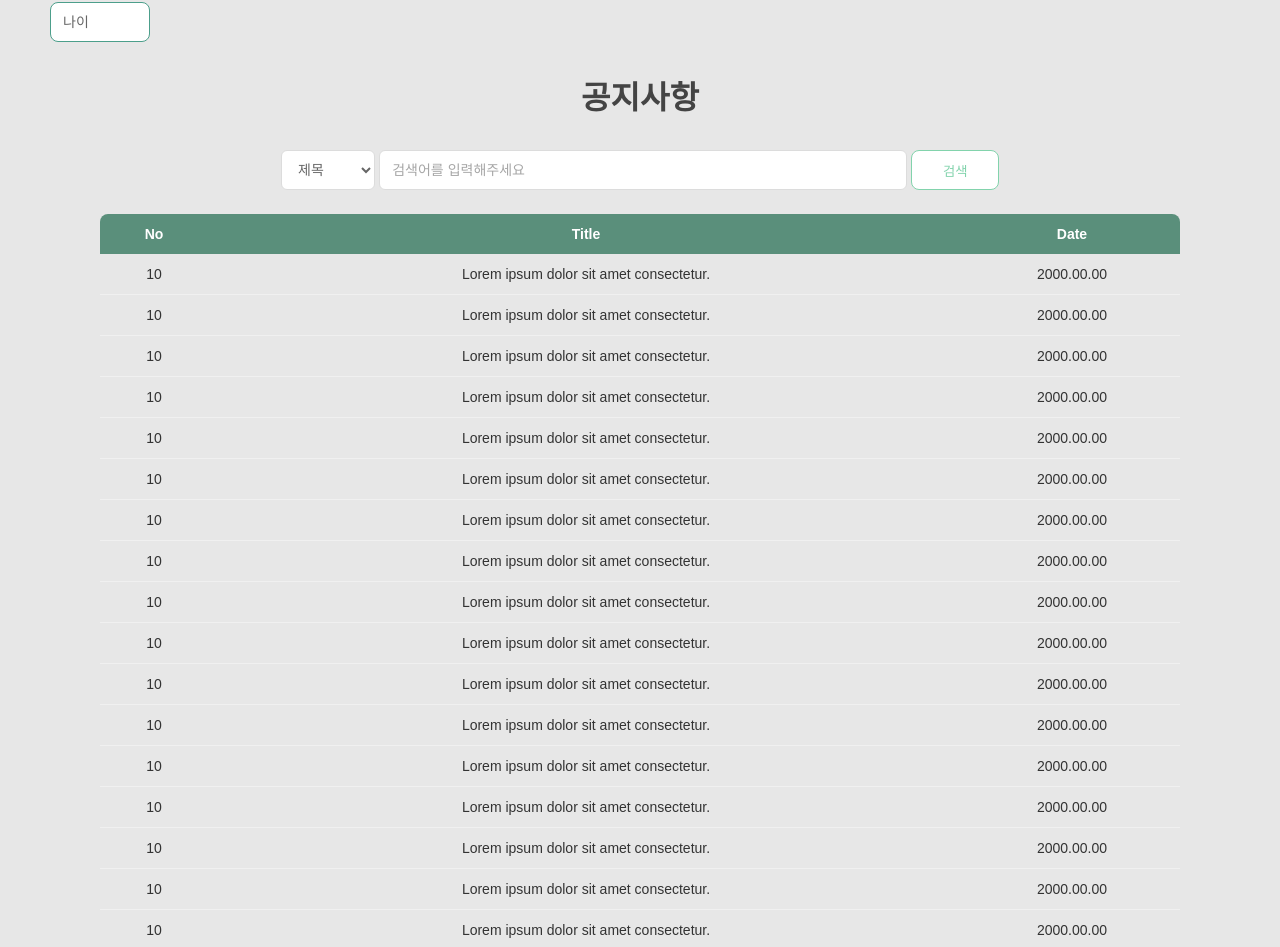
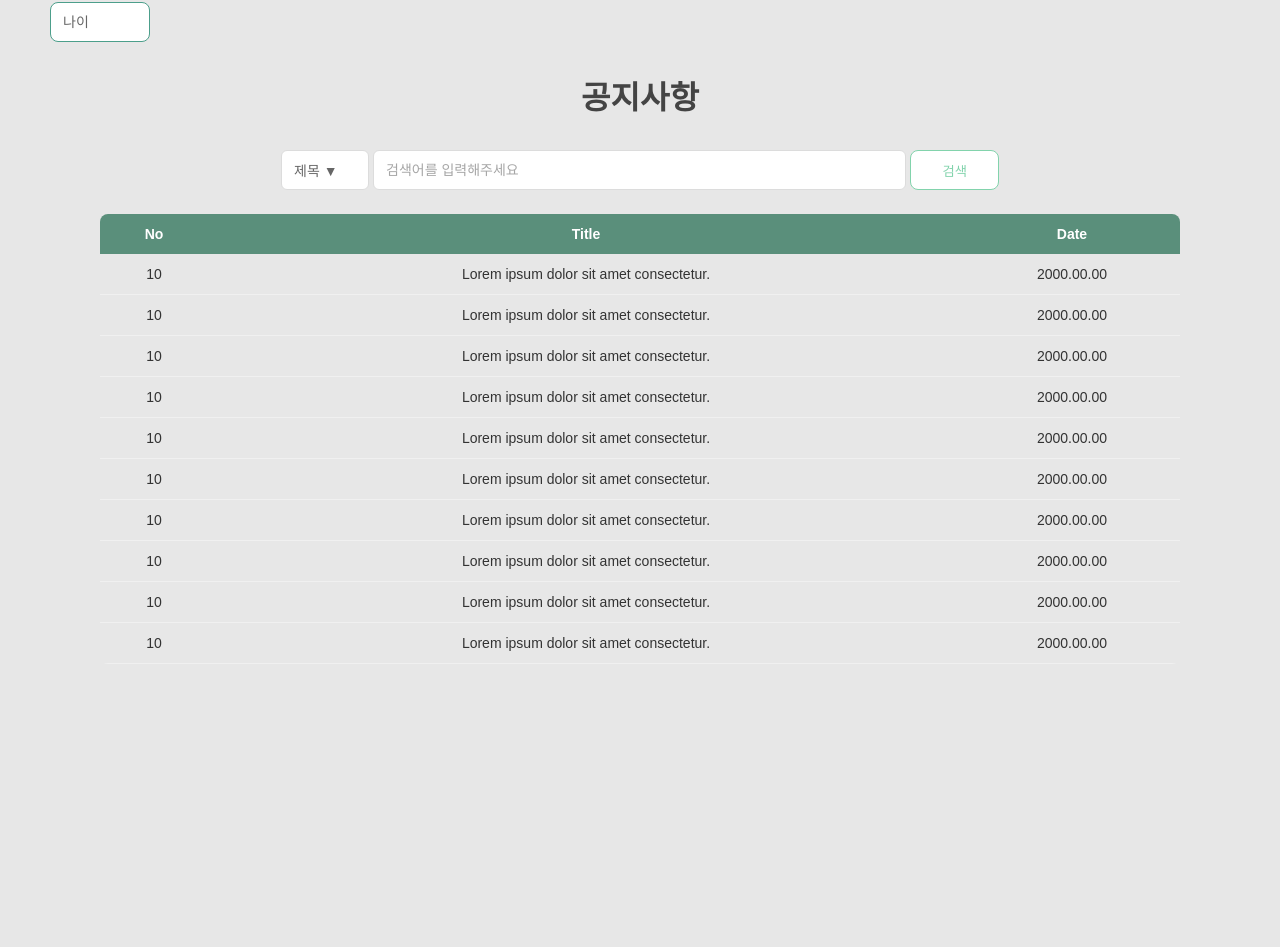
Before and after one commit to TomHoon/zelkova-fe, a Next.js app: page /design in a window 1280 px wide. Shown: the part 1005-1952 px from the top of the page. Built offline with nearby package versions, Linux system fonts and the light colour scheme.

Commit message:
TableList

```diff
--- a/app/design/page.jsx
+++ b/app/design/page.jsx
@@ -25,7 +25,7 @@ export default function App() {
     { label: "Date", key: "date", width: "20%" },
   ];
 
-  const data = Array.from({ length: 20 }, (_, i) => ({
+  const data = Array.from({ length: 10 }, (_, i) => ({
     no: 10,
     title: "Lorem ipsum dolor sit amet consectetur.",
     date: "2000.00.00",
--- a/common/mocules/C_TableList.jsx
+++ b/common/mocules/C_TableList.jsx
@@ -24,16 +24,23 @@ import C_Input from "@/common/atom/C_Input";
  * />
  */
 export default function TableList({
-  title,         // 테이블 상단 제목
-  columns,       // 테이블 컬럼 구성 (label, key, width)
-  data,          // 테이블 본문 데이터 (key값 기준 렌더링)
-  searchable = false, // 검색바 출력 여부
-  onSearch       // 검색 실행 함수
+    title,
+    columns,
+    data,
+    searchable = false,
+    onSearch
   }) {
     const [keyword, setKeyword] = useState("");
+    const [selected, setSelected] = useState("제목");
+    const [isOpen, setIsOpen] = useState(false);
 
     const handleSearch = () => {
       if (onSearch) onSearch(keyword);
+    };
+
+    const handleSelect = (label) => {
+      setSelected(label);
+      setIsOpen(false);
     };
 
     return (
@@ -42,9 +49,22 @@ export default function TableList({
 
         {searchable && (
           <div className={C_TableList.searchbar}>
-          <select className={C_TableList.select}>
-            <option value="title">제목</option>
-          </select>
+            {/* 커스텀 셀렉트 */}
+            <div className={C_TableList.selectWrapper}>
+              <div className={C_TableList.selected} onClick={() => setIsOpen(!isOpen)}>
+                {selected} ▼
+              </div>
+              {isOpen && (
+                <ul className={C_TableList.optionList}>
+                  {["제목", "작성자"].map((label) => (
+                    <li key={label} onClick={() => handleSelect(label)}>
+                      {label}
+                    </li>
+                  ))}
+                </ul>
+              )}
+            </div>
+
             <C_Input
               value={keyword}
               onChange={(e) => setKeyword(e.target.value)}
@@ -55,18 +75,15 @@ export default function TableList({
               type="email"
               width="718px"
             />
-          <C_Button title="검색" size="medium" type="C"/>
+            <C_Button title="검색" size="medium" type="C" />
           </div>
         )}
-
 
         <table className={C_TableList.table}>
           <thead>
             <tr>
               {columns.map((col) => (
-              <th key={col.key} style={{ width: col.width }}>
-                {col.label}
-              </th>
+                <th key={col.key} style={{ width: col.width }}>{col.label}</th>
               ))}
             </tr>
           </thead>
--- a/styles/C_TableList.module.scss
+++ b/styles/C_TableList.module.scss
@@ -40,7 +40,62 @@
       width: 260px;
     }
 
+
   }
+  /* === 셀렉트 박스 커스텀 === */
+.selectWrapper {
+  position: relative;
+  width: 120px;
+  user-select: none;
+  font-size: 14px;
+}
+
+.selected {
+  height: 40px;
+  padding: 10px 12px;
+  border: 1px solid #dcdcdc;
+  border-radius: 6px;
+  background-color: #fff;
+  color: #666;
+  cursor: pointer;
+  display: flex;
+  align-items: center;
+  justify-content: space-between;
+  transition: border-color 0.2s;
+
+  &:hover {
+    border-color: #4EBBA0;
+    background-color: #F2FBF9;
+  }
+}
+
+.optionList {
+  position: absolute;
+  top: 100%;
+  left: 0;
+  width: 100%;
+  margin-top: 4px;
+  border: 1px solid #dcdcdc;
+  border-radius: 6px;
+  background-color: #fff;
+  list-style: none;
+  padding: 0;
+  z-index: 10;
+  box-shadow: 0 2px 6px rgba(0, 0, 0, 0.08);
+
+  li {
+    padding: 10px 12px;
+    cursor: pointer;
+    transition: background-color 0.2s;
+    border-radius: 10px;
+
+    &:hover {
+      background-color: #4EBBA0;
+      color: #fff;
+    }
+  }
+}
+
 
   .table {
     width: 1080px;
```
Lines whose indentation alone changed are shown as unchanged.
